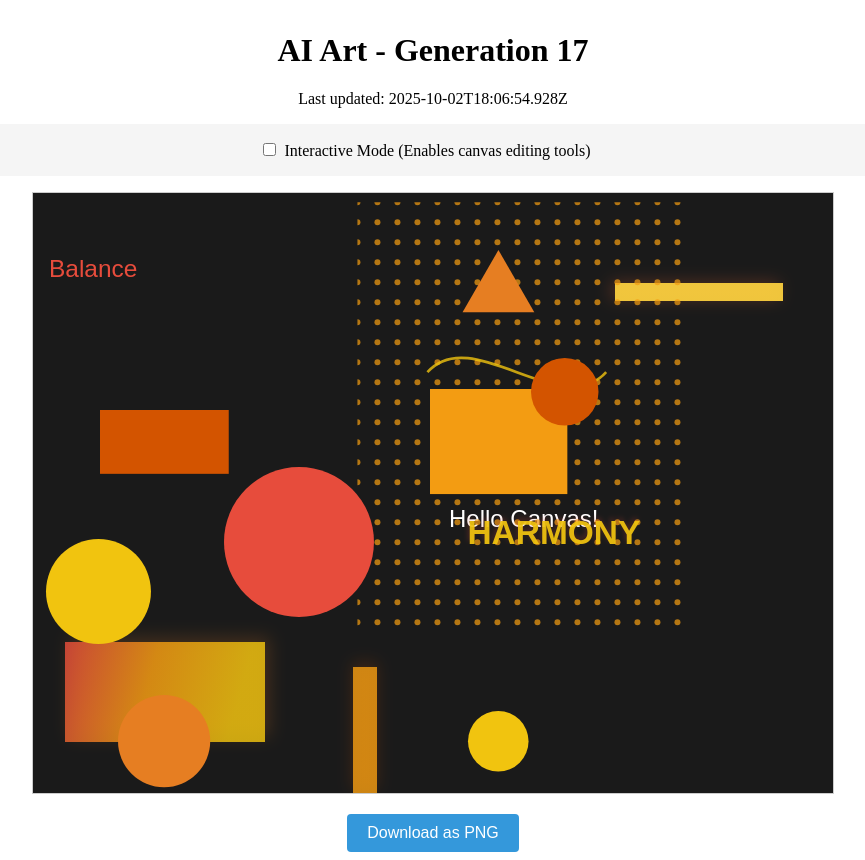
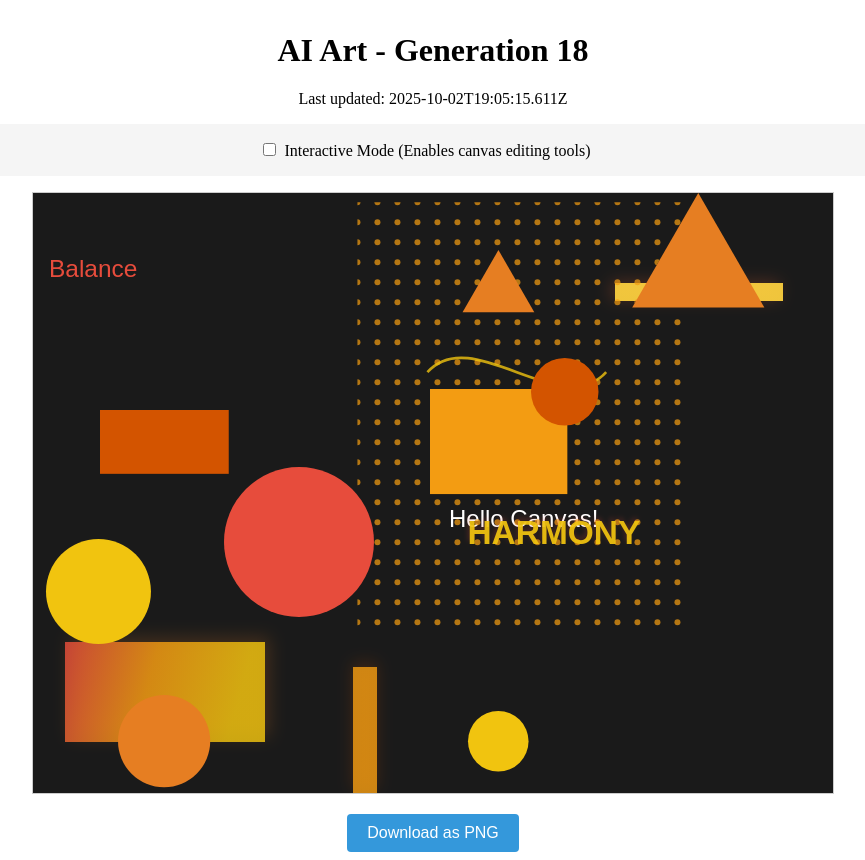
Before and after one commit to mcclowes/ai-art, a React (Vite) app: page / in a window 1280 px wide. Shown: the whole page, without its empty margins (207-1072 px from the left). Built offline with nearby package versions, Linux system fonts and the light colour scheme.

Commit message:
Improve artwork - Generation 18

```diff
--- a/src/artwork-state.ts
+++ b/src/artwork-state.ts
@@ -246,9 +246,17 @@ export const artworkState: ArtworkState = {
       "radius": 30.273327144203183,
       "fillStyle": "#f1c40f",
       "id": "circle_1759424647724"
+    },
+    {
+      "type": "triangle",
+      "x": 665.2869370165374,
+      "y": 76.28693701653737,
+      "size": 76.28693701653737,
+      "fillStyle": "#e67e22",
+      "id": "triangle_1759431915611"
     }
   ],
-  "generation": 17,
-  "lastUpdated": "2025-10-02T18:06:54.928Z",
+  "generation": 18,
+  "lastUpdated": "2025-10-02T19:05:15.611Z",
   "cycleStarted": "2025-10-02T02:29:58.080Z"
 };
```
